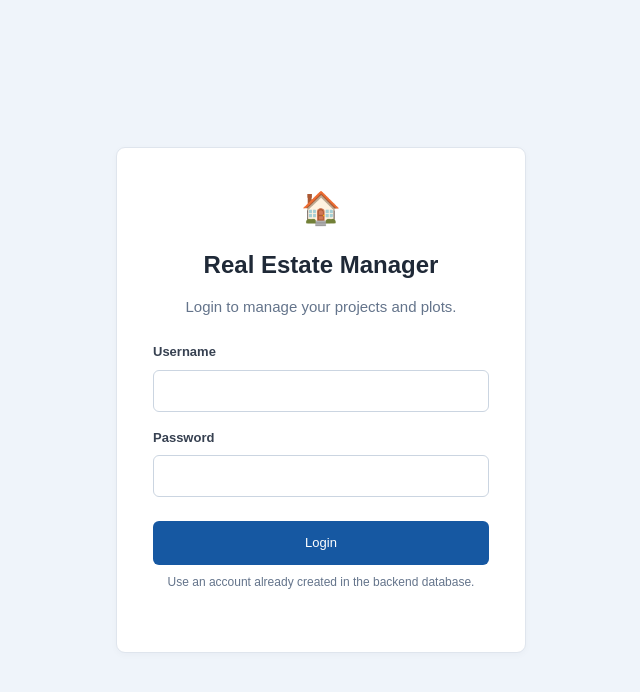
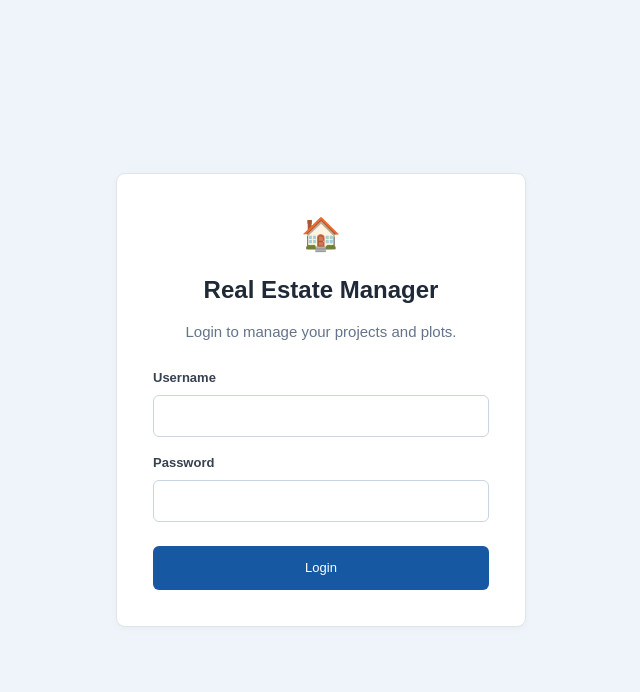
Before and after one commit to guptaji1123/Real-Estate-Management-System, a React (Vite) app in the folder FRONTEND/: page / in a window 1280 px wide. Shown: the top 692 px of the page, without its empty margins (319-959 px from the left). Built offline with nearby package versions, Linux system fonts and the light colour scheme; no server answers.

Commit message:
Final Frontend working

```diff
--- a/FRONTEND/src/pages/Login.jsx
+++ b/FRONTEND/src/pages/Login.jsx
@@ -9,6 +9,7 @@ function Login({ onLogin }) {
   const [error, setError] = useState("");
   const [loading, setLoading] = useState(false);
 
+
   async function handleLogin(event) {
     event.preventDefault();
 
@@ -16,25 +17,29 @@ function Login({ onLogin }) {
     setLoading(true);
 
     try {
-      await api("/auth/login", {
+      // Verify credentials with backend
+      const response = await api("/auth/login", {
         method: "POST",
         body: JSON.stringify({
-          username: username,
-          password: password
+          username,
+          password
         })
       });
 
+      // Fetch logged-in user details
       const result = await api("/user/getUser");
 
+      // Update login state
       onLogin(result.user);
 
     } catch (error) {
-      setError(error.message);
+      setError(error.message || "Invalid username or password");
 
     } finally {
       setLoading(false);
     }
   }
+
 
   return (
     <main className="login-wrap">
@@ -83,9 +88,7 @@ function Login({ onLogin }) {
           {loading ? "Logging in..." : "Login"}
         </button>
 
-        <p className="muted small">
-          Use an account already created in the backend database.
-        </p>
+
 
       </form>
 
```
Also changed, not shown: 2 other files (tests, documents, lock files or other folders).
